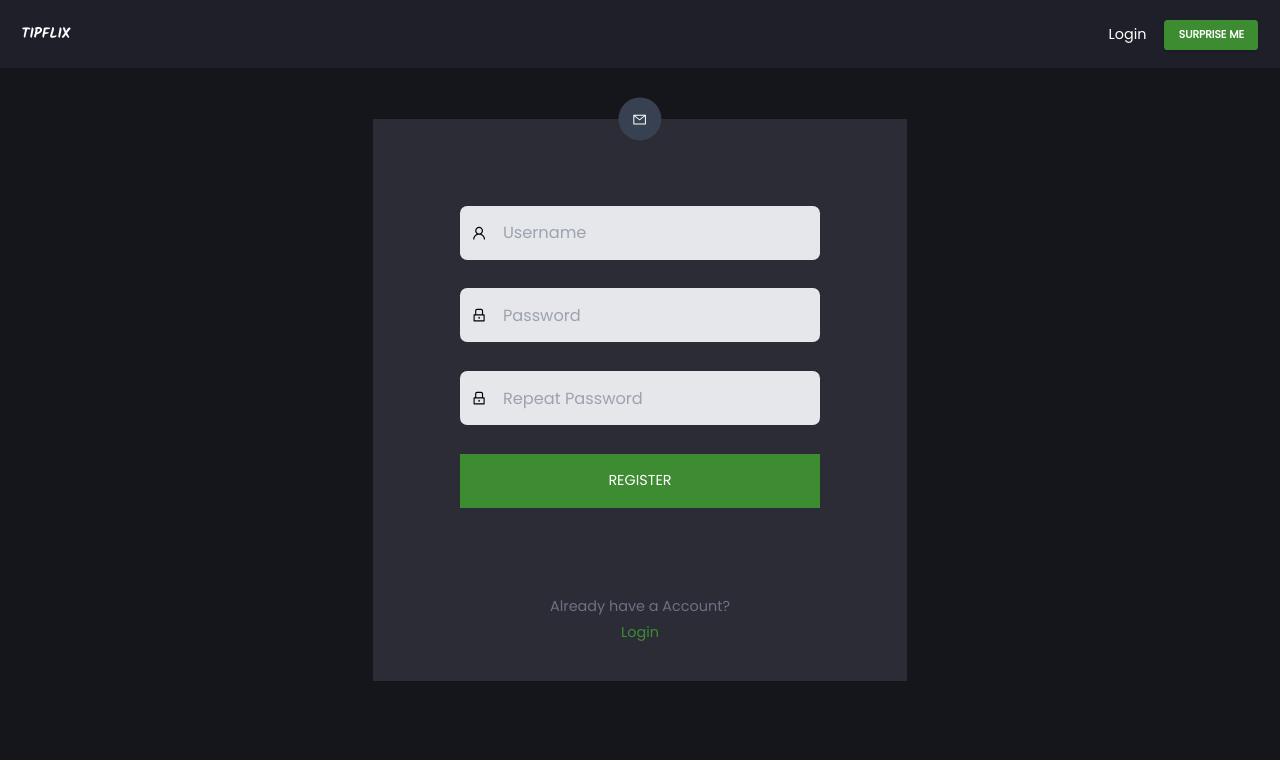
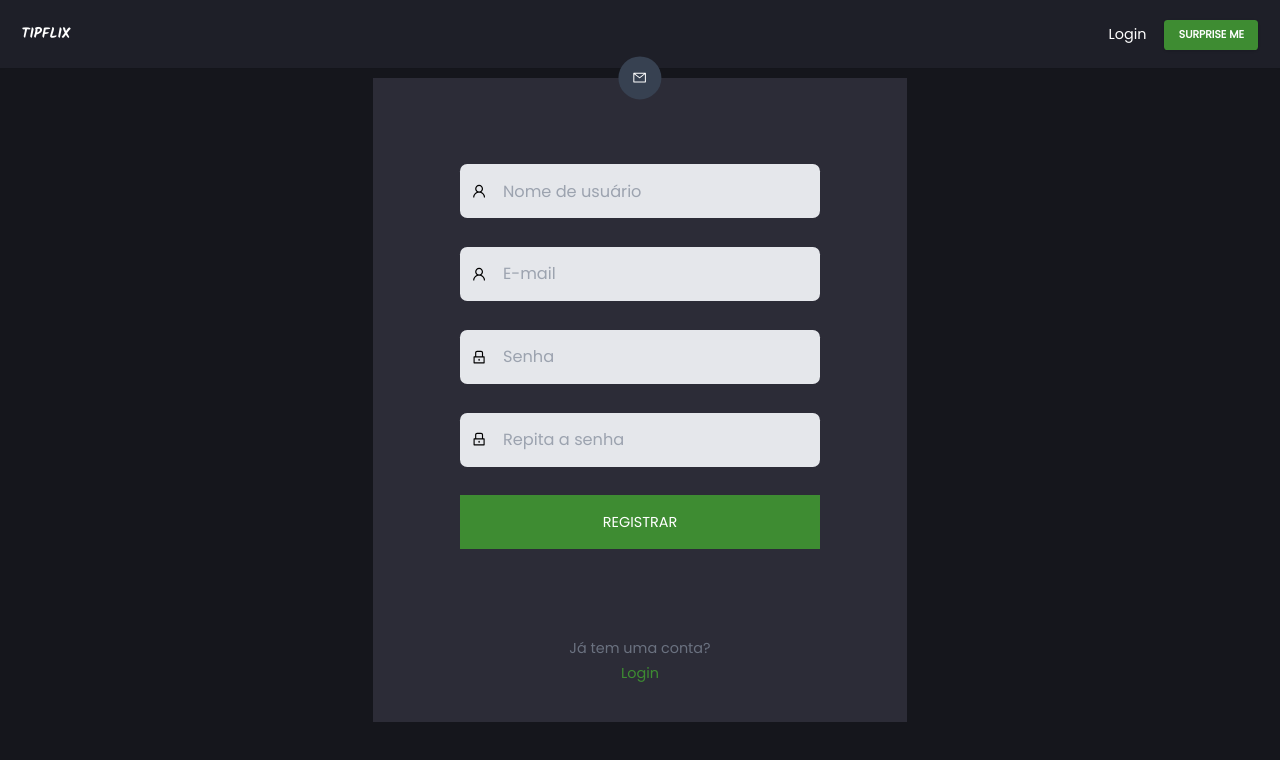
Before and after one commit to Haghalaz/movie-list-api, a React (Create React App) app: page /Register in a window 1280 px wide. Shown: the top 760 px of the page. Built offline with nearby package versions, Linux system fonts and the light colour scheme.

Commit message:
style: Reorganize the css class names

```diff
--- a/src/pages/register/index.jsx
+++ b/src/pages/register/index.jsx
@@ -1,53 +1,60 @@
 // Icons
-import { AiOutlineUser } from "react-icons/ai";
-import { AiOutlineLock } from "react-icons/ai";
-import { AiOutlineMail } from "react-icons/ai";
+import { AiOutlineUser, AiOutlineMail, AiOutlineLock } from "react-icons/ai";
 
-export default function Register(props) {
+export default function Register() {
   return (
-    <div className="h-full flex items-center justify-center">
-      <div className="bg-[#2C2C37] lg:w-5/12 md:6/12 w-10/12 shadow-3xl">
-        <div className="bg-gray-700 text-white absolute left-1/2 transform -translate-x-1/2 -translate-y-1/2 rounded-full p-4">
+    <div className="flex h-full items-center justify-center">
+      <div className="md:6/12 shadow-3xl w-10/12 bg-[#2C2C37] lg:w-5/12">
+        <div className="absolute left-1/2 -translate-x-1/2 -translate-y-1/2 transform rounded-full bg-gray-700 p-4 text-white">
           <AiOutlineMail />
         </div>
-        <div className="flex flex-col pb-10 justify-between">
+        <div className="flex flex-col justify-between pb-10">
           <form className="p-12 md:p-24">
-            <div className="flex items-center text-lg mb-6 md:mb-8">
+            <div className="mb-6 flex items-center text-lg md:mb-8">
               <AiOutlineUser className="absolute ml-3" />
               <input
                 type="text"
-                id="username"
-                className="bg-gray-200 rounded-lg pl-12 py-2 md:py-4 focus:outline-none w-full"
-                placeholder="Username"
+                id="User"
+                className="w-full rounded-lg bg-gray-200 py-2 pl-12 focus:outline-none md:py-4"
+                placeholder="Nome de usuário"
               />
             </div>
-            <div className="flex items-center text-lg mb-6 md:mb-8">
+            <div className="mb-6 flex items-center text-lg md:mb-8">
+              <AiOutlineUser className="absolute ml-3" />
+              <input
+                type="email"
+                id="email"
+                className="w-full rounded-lg bg-gray-200 py-2 pl-12 focus:outline-none md:py-4"
+                placeholder="E-mail"
+              />
+            </div>
+            <div className="mb-6 flex items-center text-lg md:mb-8">
+              <AiOutlineLock className="absolute ml-3" />
+              <input
+                type="password"
+                id="senha"
+                className="w-full rounded-lg bg-gray-200 py-2 pl-12 focus:outline-none md:py-4"
+                placeholder="Senha"
+              />
+            </div>
+            <div className="mb-6 flex items-center text-lg md:mb-8">
               <AiOutlineLock className="absolute ml-3" />
               <input
                 type="password"
                 id="password"
-                className="bg-gray-200 rounded-lg pl-12 py-2 md:py-4 focus:outline-none w-full"
-                placeholder="Password"
+                className="w-full rounded-lg bg-gray-200 py-2 pl-12 focus:outline-none md:py-4"
+                placeholder="Repita a senha"
               />
             </div>
-            <div className="flex items-center text-lg mb-6 md:mb-8">
-              <AiOutlineLock className="absolute ml-3" />
-              <input
-                type="password"
-                id="password"
-                className="bg-gray-200 rounded-lg pl-12 py-2 md:py-4 focus:outline-none w-full"
-                placeholder="Repeat Password"
-              />
-            </div>
-            <button className="bg-[#3E8C32] font-medium p-2 md:p-4 text-white uppercase w-full">
-              Register
+            <button className="w-full bg-[#3E8C32] p-2 font-medium uppercase text-white md:p-4">
+              Registrar
             </button>
           </form>
-          <p class="flex flex-col items-center justify-center text-center text-md text-gray-500">
-            <span>Already have a Account?</span>
+          <p class="text-md flex flex-col items-center justify-center text-center text-gray-500">
+            <span>Já tem uma conta?</span>
             <a
               href="/Login"
-              class="text-[#3E8C32] hover:text-[#8CD955] cursor-pointer transition ease-in duration-300"
+              class="cursor-pointer text-[#3E8C32] transition duration-300 ease-in hover:text-[#8CD955]"
             >
               Login
             </a>
```
